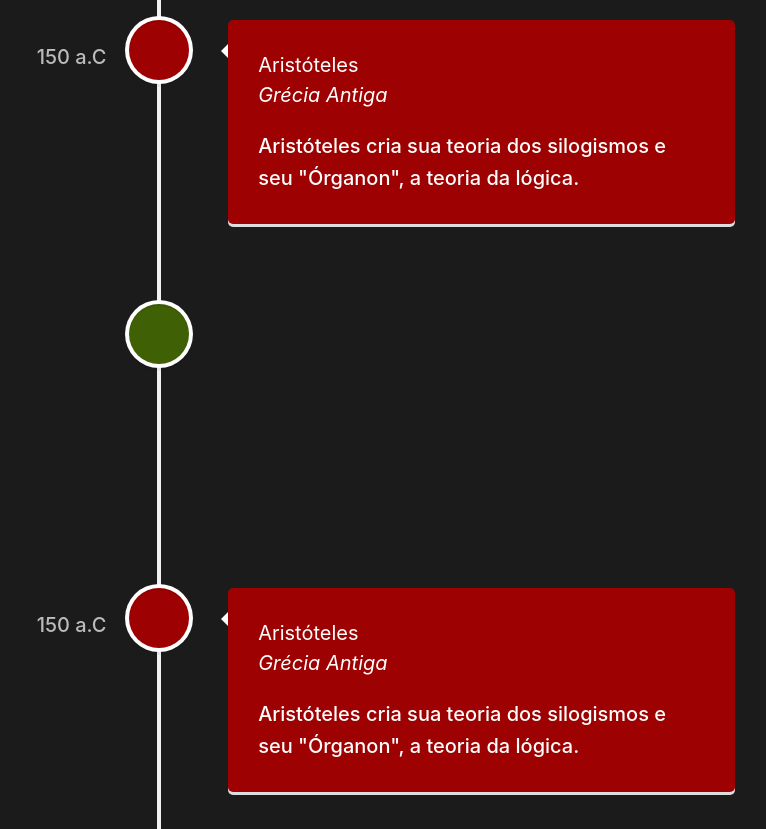
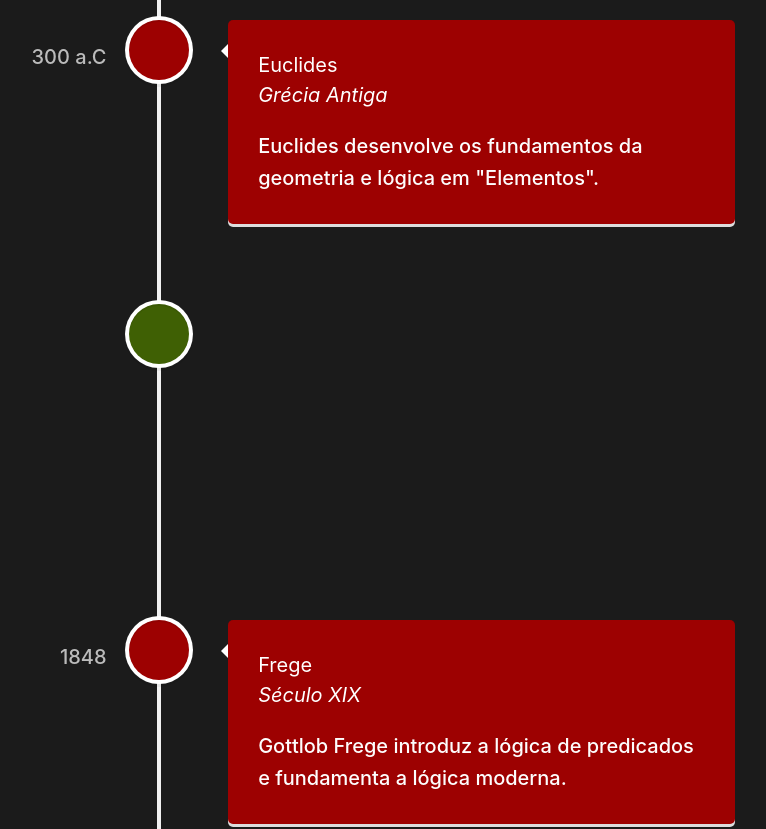
Before and after one commit to Etec-SA/boolestation-web, a Next.js app: page / in a window 1280 px wide. Shown: the part 1660-2489 px from the top of the page, without its empty margins (481-1247 px from the left). Built offline with nearby package versions, Linux system fonts and the light colour scheme.

Commit message:
fix: update history content

```diff
--- a/src/components/VerticalTimeline.tsx
+++ b/src/components/VerticalTimeline.tsx
@@ -21,34 +21,35 @@ const VerticalLogicTimeLine = () => {
       date: '150 a.C',
     },
     {
-      title: 'Aristóteles',
+      title: 'Euclides',
       subTitle: 'Grécia Antiga',
       content:
-        'Aristóteles cria sua teoria dos silogismos e seu "Órganon", a teoria da lógica.',
-      date: '150 a.C',
+        'Euclides desenvolve os fundamentos da geometria e lógica em "Elementos".',
+      date: '300 a.C',
     },
     {
-      title: 'Aristóteles',
-      subTitle: 'Grécia Antiga',
+      title: 'Boécio',
+      subTitle: 'Roma Antiga',
       content:
-        'Aristóteles cria sua teoria dos silogismos e seu "Órganon", a teoria da lógica.',
-      date: '150 a.C',
+        'Boécio contribui para a lógica com sua obra "Consolação da Filosofia" e tradução de textos lógicos gregos.',
+      date: '480 d.C',
     },
     {
-      title: 'Aristóteles',
-      subTitle: 'Grécia Antiga',
+      title: 'Frege',
+      subTitle: 'Século XIX',
       content:
-        'Aristóteles cria sua teoria dos silogismos e seu "Órganon", a teoria da lógica.',
-      date: '150 a.C',
+        'Gottlob Frege introduz a lógica de predicados e fundamenta a lógica moderna.',
+      date: '1848',
     },
     {
-      title: 'Aristóteles',
-      subTitle: 'Grécia Antiga',
+      title: 'Russell e Whitehead',
+      subTitle: 'Século XX',
       content:
-        'Aristóteles cria sua teoria dos silogismos e seu "Órganon", a teoria da lógica.',
-      date: '150 a.C',
+        'Bertrand Russell e Alfred North Whitehead publicam "Principia Mathematica", uma obra fundamental na lógica matemática.',
+      date: '1910',
     },
-  ]
+  ];
+
 
   return (
     <VerticalTimeline lineColor={'#f1f1f1'}>
```
